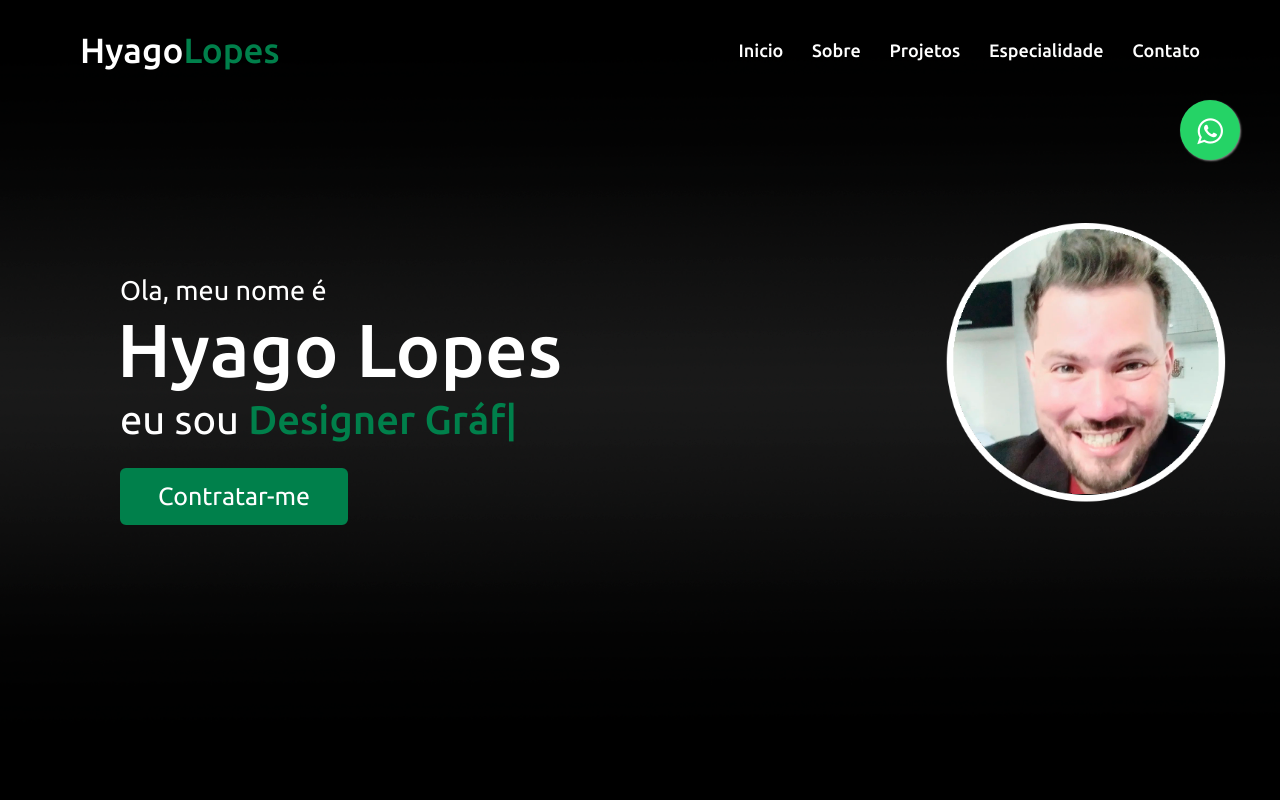
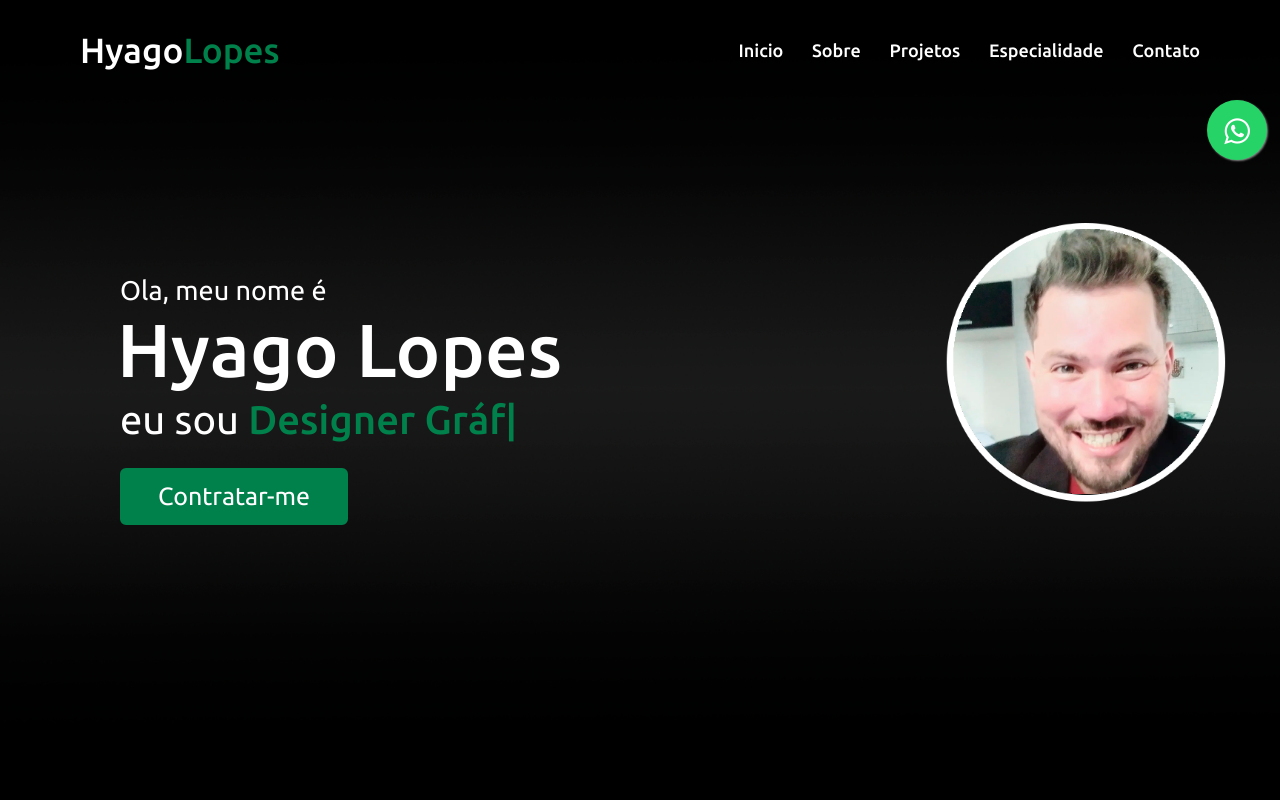
Before and after one commit to lopeshyago/Portfolio, a plain HTML site: page index.html in a window 1280 px wide. Shown: the top 800 px of the page. Drawn offline with nearby package versions, Linux system fonts and the light colour scheme.

Commit message:
Update index.html

```diff
--- a/index.html
+++ b/index.html
@@ -11,7 +11,7 @@
 			width: 60px;
 			height: 60px;
 			bottom: 80%;
-			right: 40px;
+			right: 1%;
 			background-color: #25d366;
 			color: #fff;
 			border-radius: 50px;
```
